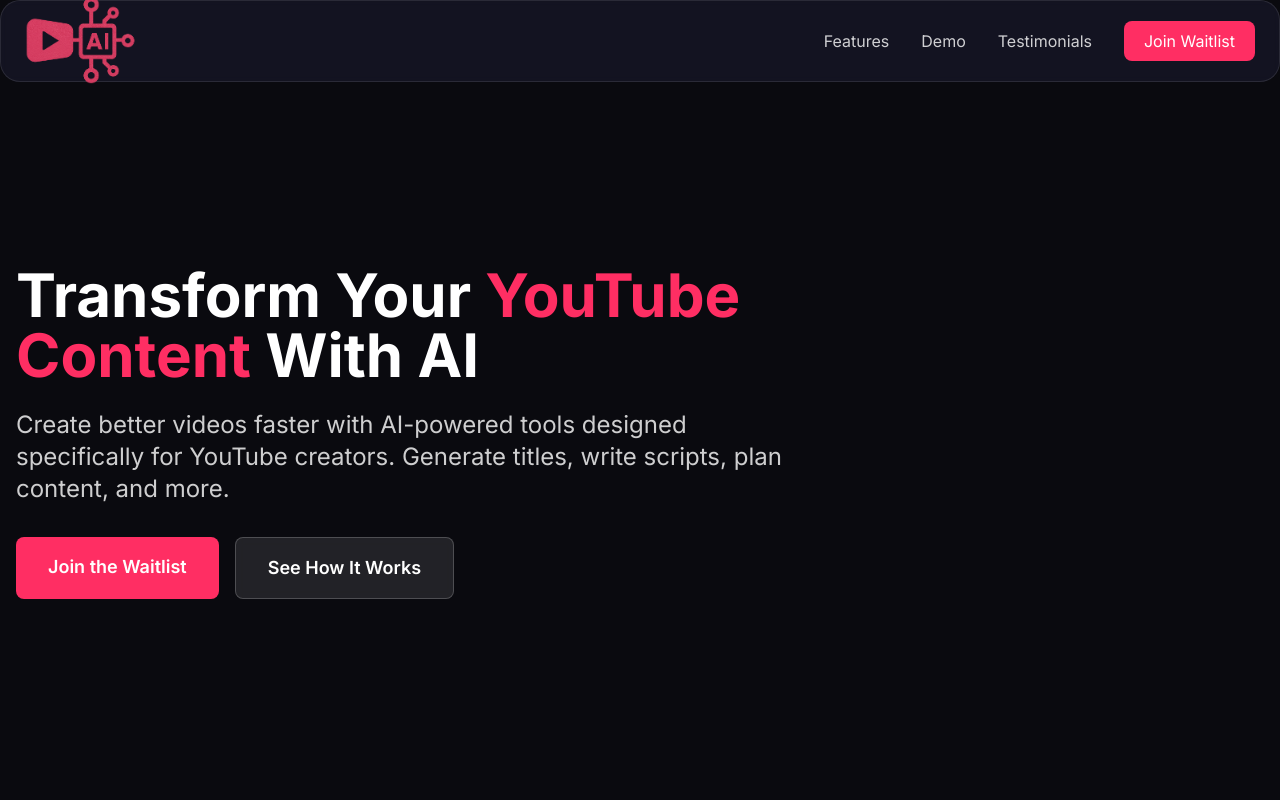
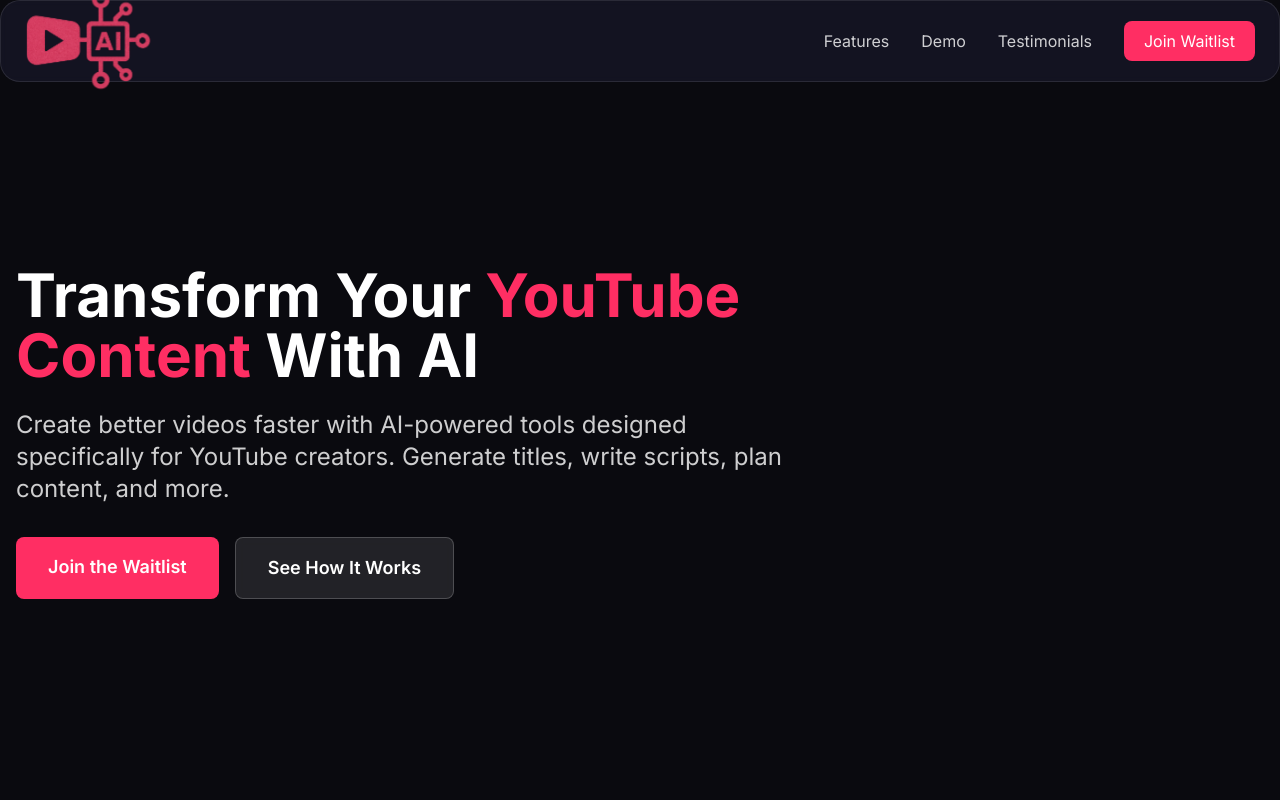
Before and after one commit to SyedHamzaHussain-coder/ytstack, a plain HTML site: page index.html in a window 1280 px wide. Shown: the top 800 px of the page. Drawn offline with nearby package versions, Linux system fonts and the light colour scheme.

Commit message:
logo size increased

```diff
--- a/index.html
+++ b/index.html
@@ -40,6 +40,7 @@
       rel="stylesheet"
       href="https://cdnjs.cloudflare.com/ajax/libs/remixicon/4.6.0/remixicon.min.css"
     />
+    <link rel="icon" type="image/png" href="images/ytstacklogo.png" />
     <style>
       :where([class^="ri-"])::before { content: "\f3c2"; }
       body {
@@ -130,7 +131,7 @@
     >
       <div class="container mx-auto px-4 py-1 flex justify-between items-center min-h-0 h-16 md:h-20">
         <a href="#" class="flex items-center p-0 m-0 relative">
-          <img src="images/ytstacklogo.png" alt="YTStack Logo" class="h-20 w-20 md:h-28 md:w-28 object-contain m-0 p-0 -my-4 md:-my-6" />
+          <img src="images/ytstacklogo.png" alt="YTStack Logo" class="h-24 w-24 md:h-32 md:w-32 object-contain m-0 p-0 -my-6 md:-my-8" />
         </a>
         <div class="hidden md:flex space-x-8 items-center">
           <a
```
